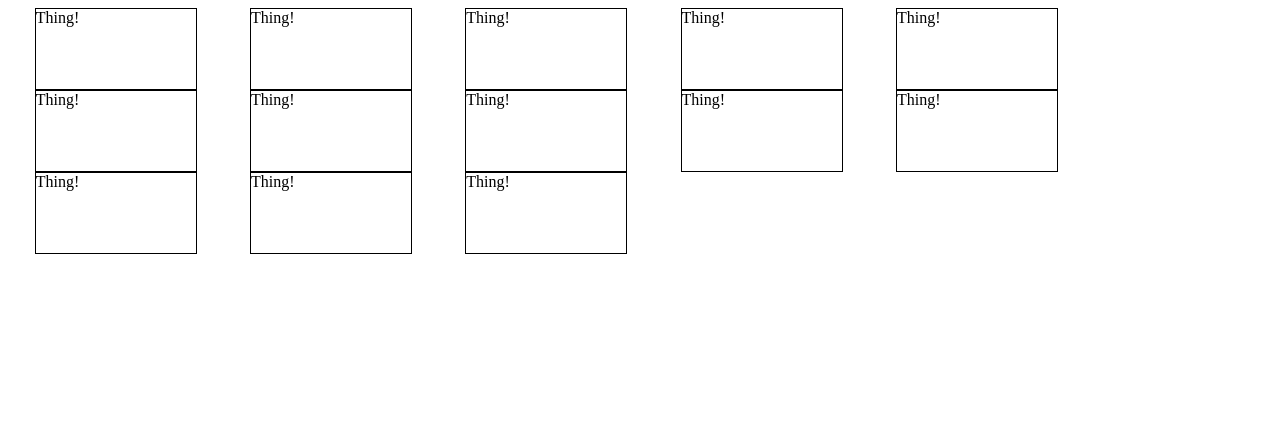
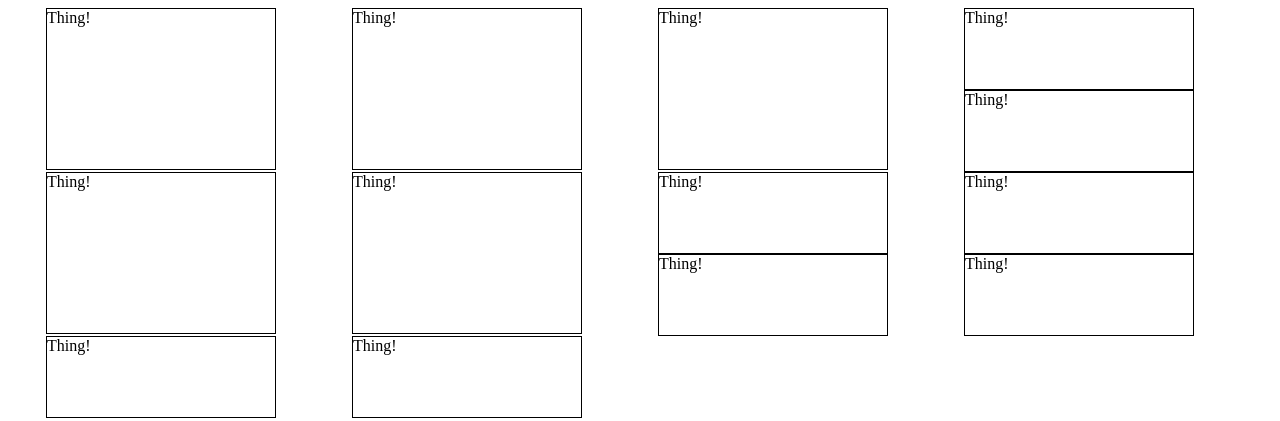
Before and after one commit to aredridel/grid-test, a plain HTML site: page index.html in a window 1280 px wide. Drawn offline with Linux system fonts and the light colour scheme.

Commit message:
ADd a double-height variation

```diff
--- a/index.html
+++ b/index.html
@@ -1,6 +1,24 @@
 <link rel='stylesheet' href='my.css'>
 
+<div class='double'>
+    Thing!
+</div>
+<div class='double'>
+    Thing!
+</div>
+<div class='double'>
+    Thing!
+</div>
 <div class='data'>
+    Thing!
+</div>
+<div class='data'>
+    Thing!
+</div>
+<div class='double'>
+    Thing!
+</div>
+<div class='double'>
     Thing!
 </div>
 <div class='data'>
@@ -21,21 +39,3 @@
 <div class='data'>
     Thing!
 </div>
-<div class='data'>
-    Thing!
-</div>
-<div class='data'>
-    Thing!
-</div>
-<div class='data'>
-    Thing!
-</div>
-<div class='data'>
-    Thing!
-</div>
-<div class='data'>
-    Thing!
-</div>
-<div class='data'>
-    Thing!
-</div>
--- a/my.less
+++ b/my.less
@@ -1,10 +1,17 @@
 @import "stylesheets/less/grid.less";
 
-@columns: 6;
-@total-width: 100%; // Switch from pixels to percentages
+@columns: 4;
+@total-width: 95%; // Switch from pixels to percentages
 
 .data {
     .column(1);
     border: 1px solid black;
     min-height: 5em;
 }
+
+.double {
+    .column(1);
+    border: 1px solid black;
+    min-height: 10em;
+
+}
```
Also changed, not shown: my.css.
